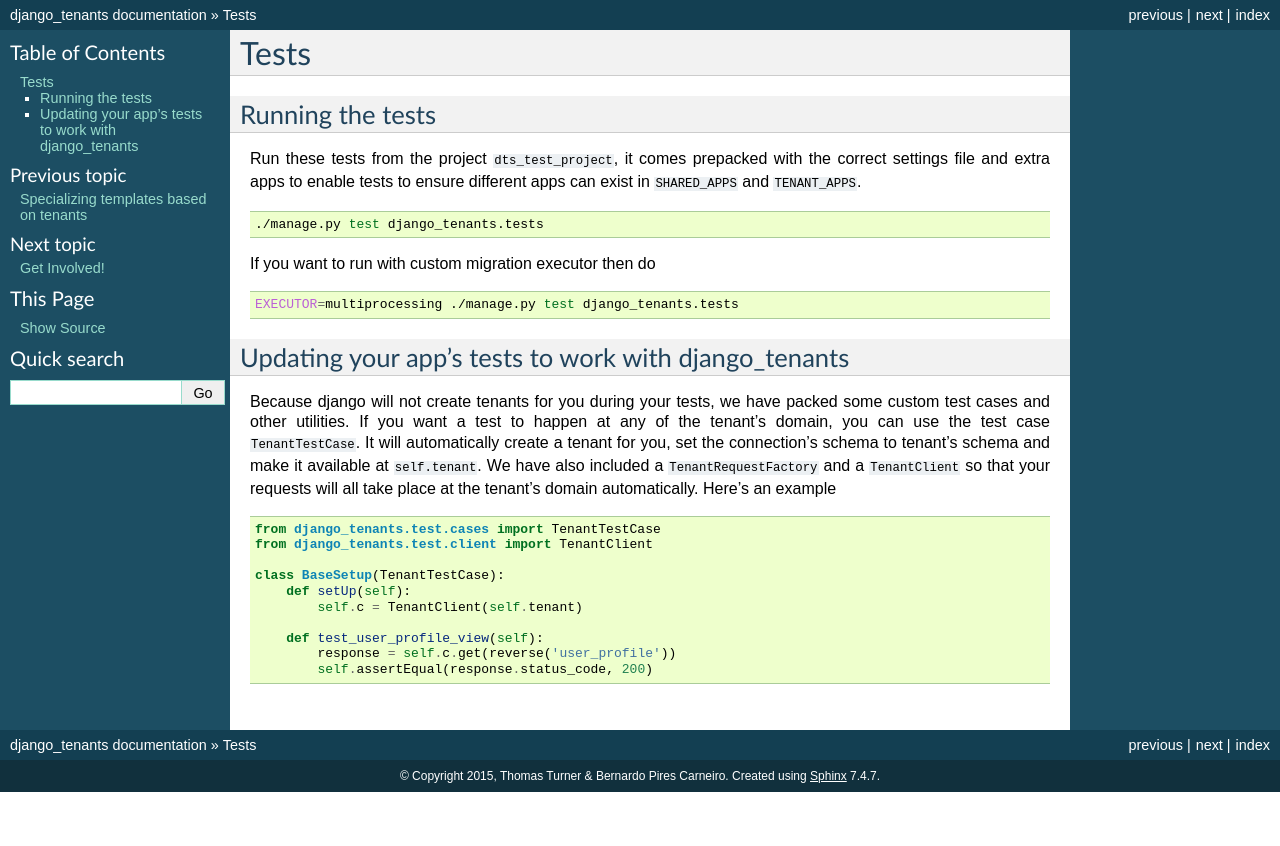
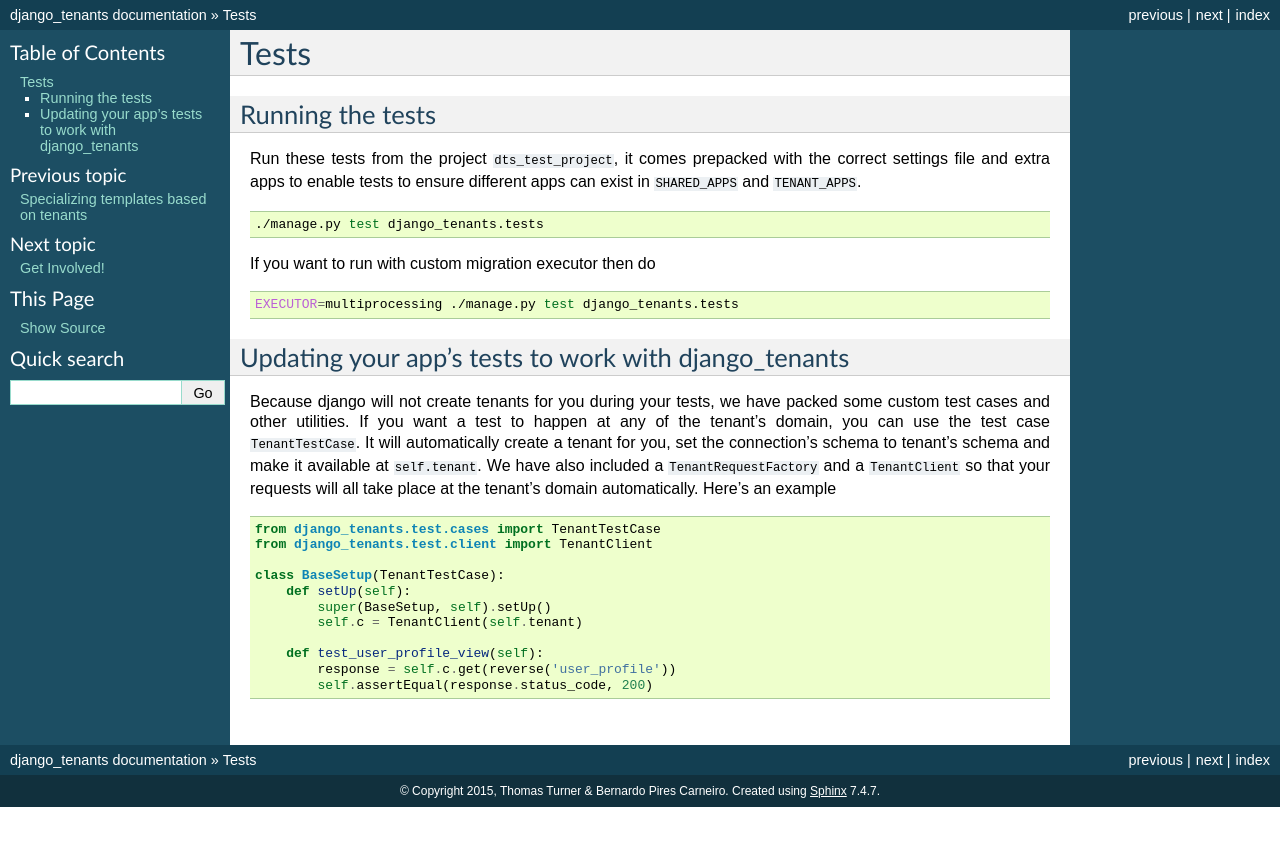
Before and after one commit to django-tenants/django-tenants, a Sphinx documentation site: the page built from docs/test.rst, in a window 1280 px wide. Shown: the top 846 px of the page. Built offline with Sphinx 7.4.7, drawn with Linux system fonts in a browser that asks for light colours; the version number could not be read and is left out.

Commit message:
Fix example in Documentation
While setting up our test case, invoke `TenantTestCase.setUp()`. Without this, we don't get any of the benefits of `TenantTestCase`.

```diff
--- a/docs/test.rst
+++ b/docs/test.rst
@@ -26,6 +26,7 @@
 
     class BaseSetup(TenantTestCase):
         def setUp(self):
+            super(BaseSetup, self).setUp()
             self.c = TenantClient(self.tenant)
 
         def test_user_profile_view(self):
```
